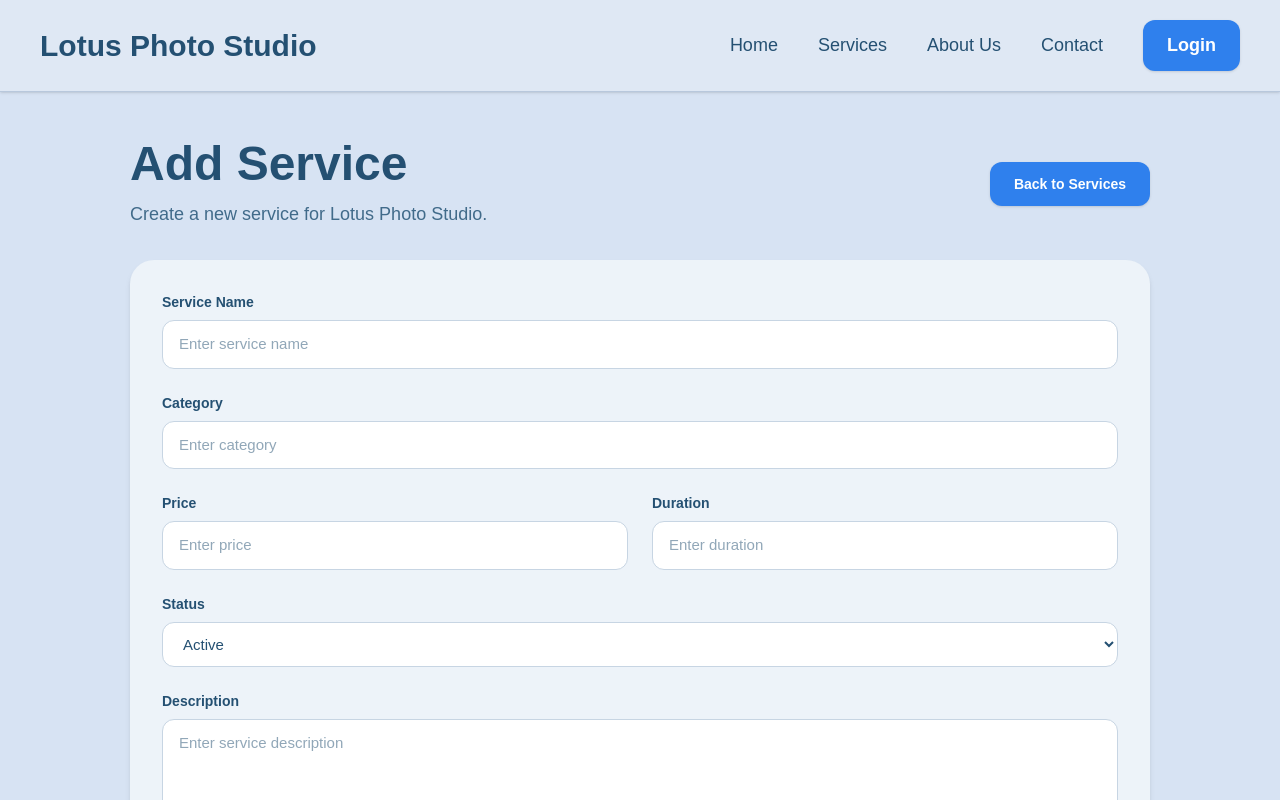
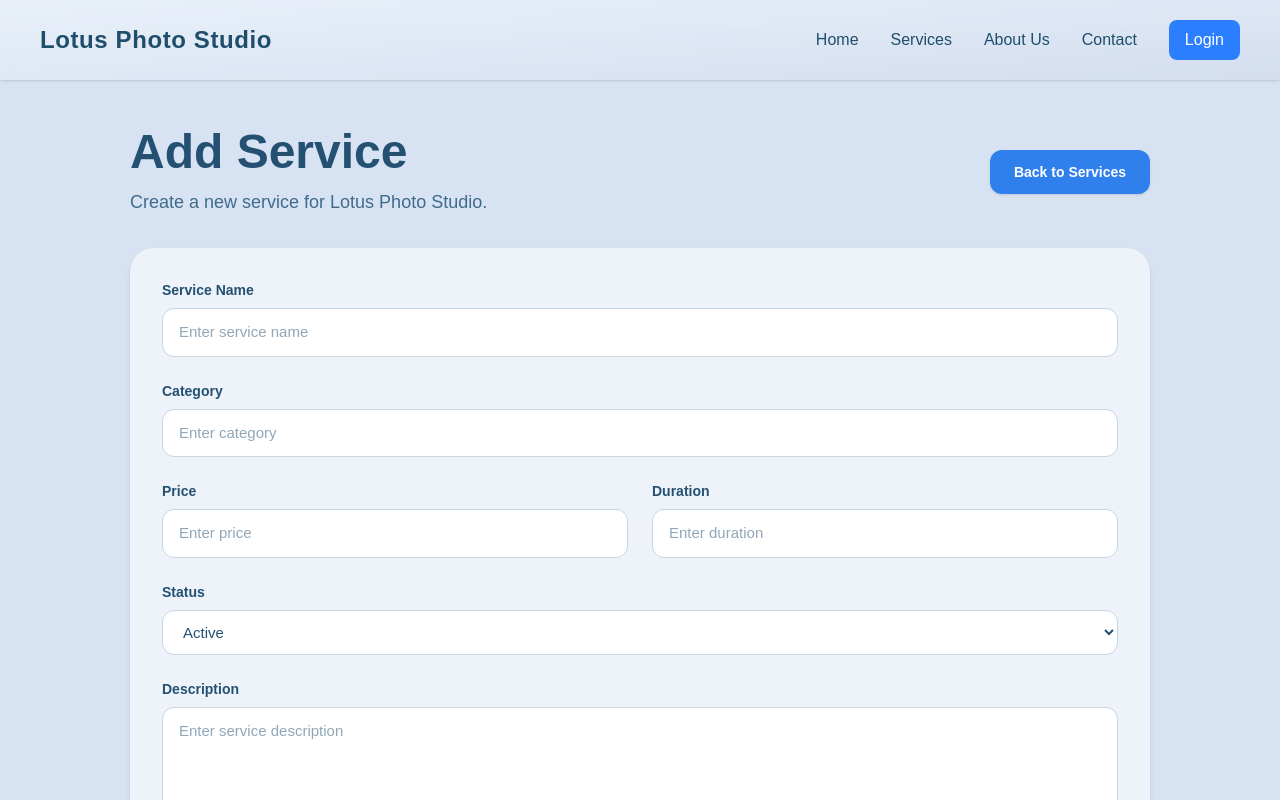
Before and after one commit to samirkarki-1234567890/lotus, a Next.js app: page /services/add in a window 1280 px wide. Shown: the top 800 px of the page. Built offline with nearby package versions, Linux system fonts and the light colour scheme.

Commit message:
reduce code redundency and cleanup

```diff
--- a/app/about/page.tsx
+++ b/app/about/page.tsx
@@ -5,44 +5,6 @@ import Link from "next/link";
 export default function AboutPage() {
   return (
     <main className="min-h-screen bg-gradient-to-br from-[#dbe7f5] via-[#c9d8ee] to-[#b5c7e3] text-[#1f4e6b]">
-      {/* Navbar */}
-      <nav className="flex justify-between items-center px-10 py-5 bg-white/40 backdrop-blur-md shadow-sm">
-        <h1 className="text-2xl font-semibold tracking-wide">
-          Lotus Photo Studio
-        </h1>
-
-        <ul className="flex gap-8 font-medium items-center">
-          <li>
-            <Link href="/" className="hover:text-blue-600">
-              Home
-            </Link>
-          </li>
-          <li>
-            <Link href="/services" className="hover:text-blue-600">
-              Services
-            </Link>
-          </li>
-          <li>
-            <Link href="/about" className="text-blue-600">
-              About Us
-            </Link>
-          </li>
-          <li>
-            <Link href="/contact" className="hover:text-blue-600">
-              Contact
-            </Link>
-          </li>
-          <li>
-            <Link
-              href="/login"
-              className="bg-blue-500 text-white px-4 py-2 rounded-xl hover:bg-blue-600 transition"
-            >
-              Login
-            </Link>
-          </li>
-        </ul>
-      </nav>
-
       {/* Hero */}
       <section className="max-w-6xl mx-auto px-6 py-20 text-center">
         <h1 className="text-5xl md:text-6xl font-light mb-6">About Us</h1>
--- /dev/null
+++ b/app/components/Navbar.tsx
@@ -0,0 +1,74 @@
+"use client";
+
+import Link from "next/link";
+import { useEffect, useState } from "react";
+
+export default function Home() {
+  const [isLoggedIn, setIsLoggedIn] = useState(false);
+
+  useEffect(() => {
+    const loginStatus = localStorage.getItem("isLoggedIn");
+    setIsLoggedIn(loginStatus === "true");
+  }, []);
+
+  const handleLogout = () => {
+    localStorage.removeItem("isLoggedIn");
+    localStorage.removeItem("user");
+    setIsLoggedIn(false);
+  };
+
+  return (
+    <main className="bg-gradient-to-br from-[#dbe7f5] via-[#c9d8ee] to-[#b5c7e3] text-[#1f4e6b]">
+      {/* Navbar */}
+      <nav className="flex items-center justify-between bg-white/40 px-10 py-5 shadow-sm backdrop-blur-md">
+        <h1 className="text-2xl font-semibold tracking-wide">
+          Lotus Photo Studio
+        </h1>
+
+        <ul className="flex items-center gap-8 font-medium">
+          <li>
+            <Link href="/" className="hover:text-blue-600">
+              Home
+            </Link>
+          </li>
+
+          <li>
+            <Link href="/services" className="hover:text-blue-600">
+              Services
+            </Link>
+          </li>
+
+          <li>
+            <Link href="/about" className="hover:text-blue-600">
+              About Us
+            </Link>
+          </li>
+
+          <li>
+            <Link href="/contact" className="hover:text-blue-600">
+              Contact
+            </Link>
+          </li>
+
+          <li>
+            {!isLoggedIn ? (
+              <Link
+                href="/login"
+                className="inline-block rounded-lg bg-blue-500 px-4 py-2 text-white transition hover:bg-blue-600"
+              >
+                Login
+              </Link>
+            ) : (
+              <button
+                onClick={handleLogout}
+                className="rounded-lg bg-red-500 px-4 py-2 text-white transition hover:bg-red-600"
+              >
+                Logout
+              </button>
+            )}
+          </li>
+        </ul>
+      </nav>
+    </main>
+  );
+}
--- a/app/contact/page.tsx
+++ b/app/contact/page.tsx
@@ -5,45 +5,6 @@ import Link from "next/link";
 export default function ContactPage() {
   return (
     <main className="min-h-screen bg-gradient-to-br from-[#dbe7f5] via-[#c9d8ee] to-[#b5c7e3] text-[#1f4e6b]">
-      {/* Navbar */}
-      <nav className="flex justify-between items-center px-10 py-5 bg-white/40 backdrop-blur-md shadow-sm">
-        <h1 className="text-2xl font-semibold tracking-wide">
-          Lotus Photo Studio
-        </h1>
-
-        <ul className="flex gap-8 font-medium items-center">
-          <li>
-            <Link href="/" className="hover:text-blue-600">
-              Home
-            </Link>
-          </li>
-          <li>
-            <Link href="/services" className="hover:text-blue-600">
-              Services
-            </Link>
-          </li>
-          <li>
-            <Link href="/about" className="hover:text-blue-600">
-              About Us
-            </Link>
-          </li>
-          <li>
-            <Link href="/contact" className="text-blue-600">
-              Contact
-            </Link>
-          </li>
-
-          <li>
-            <Link
-              href="/login"
-              className="bg-blue-500 text-white px-4 py-2 rounded-lg hover:bg-blue-600 transition"
-            >
-              Login
-            </Link>
-          </li>
-        </ul>
-      </nav>
-
       {/* Hero */}
       <section className="text-center px-6 py-20">
         <h1 className="text-5xl md:text-6xl font-light mb-6">Contact Us</h1>
--- a/app/layout.tsx
+++ b/app/layout.tsx
@@ -1,6 +1,7 @@
 import type { Metadata } from "next";
 import { Geist, Geist_Mono } from "next/font/google";
 import "./globals.css";
+import Navbar from "./components/Navbar";
 
 const geistSans = Geist({
   variable: "--font-geist-sans",
@@ -27,6 +28,7 @@ export default function RootLayout({
       lang="en"
       className={`${geistSans.variable} ${geistMono.variable} h-full antialiased`}
     >
+      <Navbar />
       <body className="min-h-full flex flex-col">{children}</body>
     </html>
   );
--- a/app/page.tsx
+++ b/app/page.tsx
@@ -19,57 +19,6 @@ export default function Home() {
 
   return (
     <main className="min-h-screen bg-gradient-to-br from-[#dbe7f5] via-[#c9d8ee] to-[#b5c7e3] text-[#1f4e6b]">
-      {/* Navbar */}
-      <nav className="flex items-center justify-between bg-white/40 px-10 py-5 shadow-sm backdrop-blur-md">
-        <h1 className="text-2xl font-semibold tracking-wide">
-          Lotus Photo Studio
-        </h1>
-
-        <ul className="flex items-center gap-8 font-medium">
-          <li>
-            <Link href="/" className="hover:text-blue-600">
-              Home
-            </Link>
-          </li>
-
-          <li>
-            <Link href="/services" className="hover:text-blue-600">
-              Services
-            </Link>
-          </li>
-
-          <li>
-            <Link href="/about" className="hover:text-blue-600">
-              About Us
-            </Link>
-          </li>
-
-          <li>
-            <Link href="/contact" className="hover:text-blue-600">
-              Contact
-            </Link>
-          </li>
-
-          <li>
-            {!isLoggedIn ? (
-              <Link
-                href="/login"
-                className="inline-block rounded-lg bg-blue-500 px-4 py-2 text-white transition hover:bg-blue-600"
-              >
-                Login
-              </Link>
-            ) : (
-              <button
-                onClick={handleLogout}
-                className="rounded-lg bg-red-500 px-4 py-2 text-white transition hover:bg-red-600"
-              >
-                Logout
-              </button>
-            )}
-          </li>
-        </ul>
-      </nav>
-
       {/* Hero Section */}
       <section className="flex flex-col items-center justify-center px-6 py-28 text-center">
         <h2 className="mb-6 text-5xl font-light tracking-wide md:text-6xl">
--- a/app/services/add/page.tsx
+++ b/app/services/add/page.tsx
@@ -14,7 +14,9 @@ export default function AddServicePage() {
   });
 
   const handleChange = (
-    e: React.ChangeEvent<HTMLInputElement | HTMLTextAreaElement | HTMLSelectElement>
+    e: React.ChangeEvent<
+      HTMLInputElement | HTMLTextAreaElement | HTMLSelectElement
+    >,
   ) => {
     const { name, value } = e.target;
     setForm((prev) => ({
@@ -51,31 +53,6 @@ export default function AddServicePage() {
 
   return (
     <div className="min-h-screen bg-[#d7e3f3] text-[#245072]">
-      {/* Navbar */}
-      <nav className="w-full border-b border-[#b8c8dc] bg-[#dfe8f4] shadow-sm">
-        <div className="mx-auto flex max-w-[1600px] items-center justify-between px-6 py-5 md:px-10">
-          <h1 className="text-2xl font-bold md:text-3xl">Lotus Photo Studio</h1>
-
-          <div className="hidden items-center gap-10 text-[18px] font-medium md:flex">
-            <Link href="/" className="transition hover:text-[#2f80ed]">
-              Home
-            </Link>
-            <Link href="/services" className="transition hover:text-[#2f80ed]">
-              Services
-            </Link>
-            <Link href="/" className="transition hover:text-[#2f80ed]">
-              About Us
-            </Link>
-            <Link href="/" className="transition hover:text-[#2f80ed]">
-              Contact
-            </Link>
-            <button className="rounded-xl bg-[#2f80ed] px-6 py-3 font-semibold text-white shadow transition hover:bg-[#256fdb]">
-              Login
-            </button>
-          </div>
-        </div>
-      </nav>
-
       <section className="mx-auto max-w-[1100px] px-6 pb-12 pt-12 md:px-10">
         <div className="mb-8 flex flex-col gap-4 md:flex-row md:items-center md:justify-between">
           <div>
--- a/app/services/page.tsx
+++ b/app/services/page.tsx
@@ -187,30 +187,6 @@ export default function ServicesPage() {
 
   return (
     <div className="min-h-screen bg-[#d7e3f3] text-[#245072]">
-      <nav className="w-full border-b border-[#b8c8dc] bg-[#dfe8f4] shadow-sm">
-        <div className="mx-auto flex max-w-[1600px] items-center justify-between px-6 py-5 md:px-10">
-          <h1 className="text-2xl font-bold md:text-3xl">Lotus Photo Studio</h1>
-
-          <div className="hidden items-center gap-10 text-[18px] font-medium md:flex">
-            <Link href="/" className="transition hover:text-[#2f80ed]">
-              Home
-            </Link>
-            <Link href="/services" className="transition hover:text-[#2f80ed]">
-              Services
-            </Link>
-            <Link href="/" className="transition hover:text-[#2f80ed]">
-              About Us
-            </Link>
-            <Link href="/" className="transition hover:text-[#2f80ed]">
-              Contact
-            </Link>
-            <button className="rounded-xl bg-[#2f80ed] px-6 py-3 font-semibold text-white shadow transition hover:bg-[#256fdb]">
-              Login
-            </button>
-          </div>
-        </div>
-      </nav>
-
       <section className="mx-auto max-w-[1600px] px-6 pb-8 pt-12 md:px-10">
         <div className="flex flex-col gap-5 md:flex-row md:items-center md:justify-between">
           <div>
```
